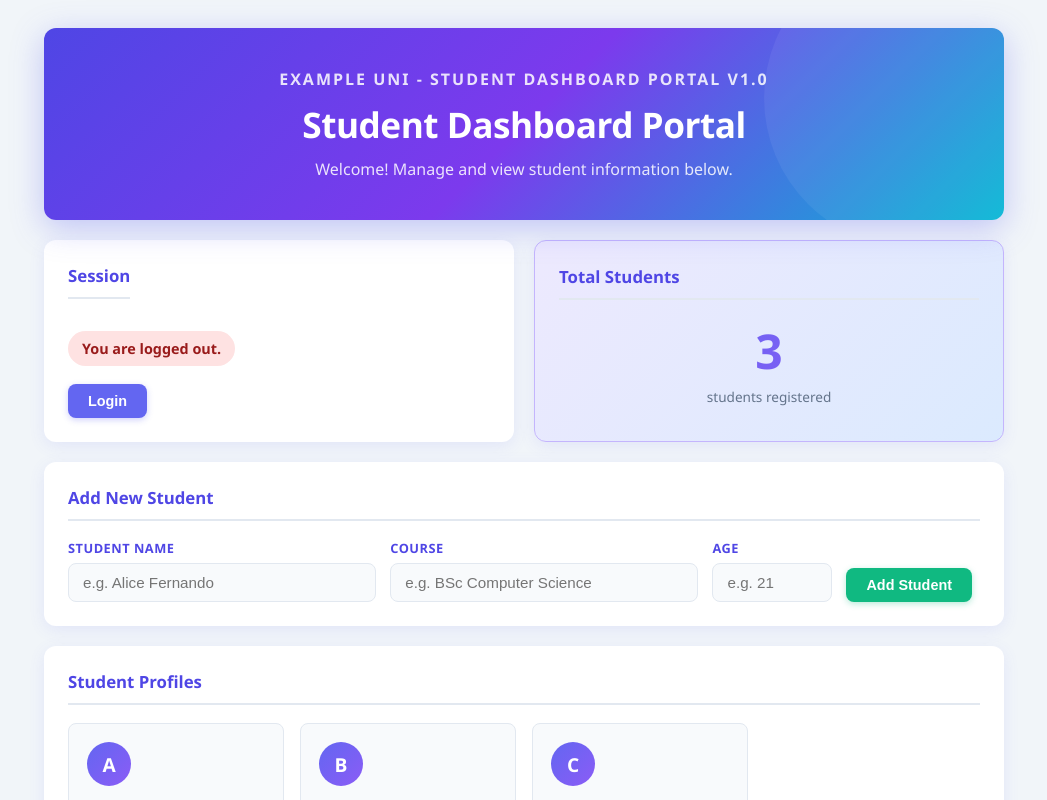
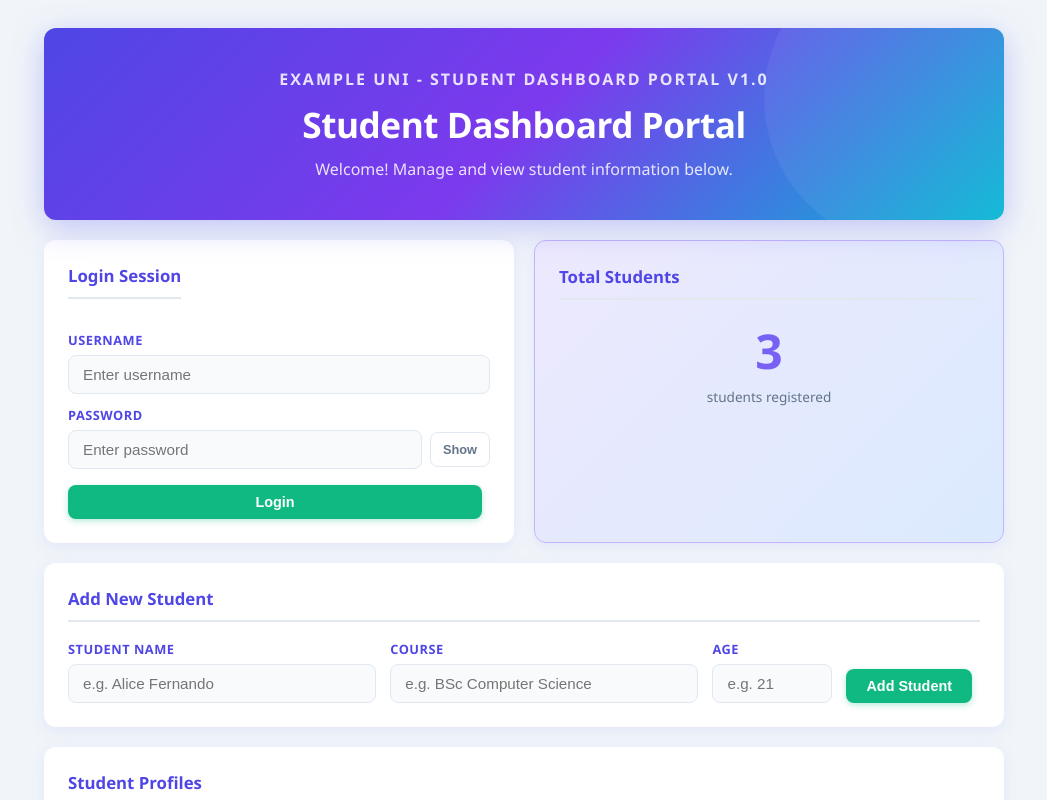
Before and after one commit to cnkulatunga/UOK-Student-APP, a React (Vite) app: page / in a window 1280 px wide. Shown: the top 800 px of the page, without its empty margins (116-1163 px from the left). Built offline with nearby package versions, Linux system fonts and the light colour scheme.

Commit message:
Add admin login form with credentials, rename Actions to Contact Info

```diff
--- a/src/App.jsx
+++ b/src/App.jsx
@@ -94,7 +94,7 @@ function App() {
 
       {/* Part 4 – Reusable Button; each instance carries its own alert message */}
       <div className="section">
-        <h3>Actions</h3>
+        <h3>Contact Info</h3>
         <Button label="Get Info" message="Welcome to the Student Dashboard!" />
         <Button label="Contact Admin" message="Please email charithk@exampleuni.com" />
       </div>
--- a/src/components/LoginLogout.jsx
+++ b/src/components/LoginLogout.jsx
@@ -1,43 +1,110 @@
 /**
  * @file LoginLogout.jsx
  * @description Part 7 – Conditional Rendering.
- *              Demonstrates conditional rendering by toggling between a
- *              logged-in and logged-out state using the useState hook.
- *              Assumption: authentication is simulated with a boolean flag.
- *              No real auth logic (tokens, sessions) is implemented as this
- *              is a UI demonstration only.
+ *              Renders a login form when logged out and a welcome message when
+ *              logged in. Credentials are hardcoded for demonstration purposes
+ *              only — in a real system these would be verified against a backend.
+ *
+ *              Assumption:
+ *              Admin username: admin
+ *              Admin password: admin123
  */
 
 import { useState } from "react";
 
+/** Hardcoded admin credentials (demo only — not for production use). */
+const ADMIN_USERNAME = "admin";
+const ADMIN_PASSWORD = "admin123";
+
 /**
- * LoginLogout – toggles session state and conditionally renders a status message
- * and button label based on whether the user is logged in.
+ * LoginLogout – conditionally renders a credential form or a logged-in banner
+ * depending on session state.
  *
  * @returns {JSX.Element}
  */
 function LoginLogout() {
-  // false = logged out by default; toggled on button click
-  const [isLoggedIn, setIsLoggedIn] = useState(false);
+  const [isLoggedIn, setIsLoggedIn]   = useState(false);
+  const [username, setUsername]       = useState("");
+  const [password, setPassword]       = useState("");
+  const [error, setError]             = useState("");
+  const [showPassword, setShowPassword] = useState(false);
+
+  /**
+   * Validates credentials against the hardcoded admin values.
+   * Sets an error message on failure; updates session state on success.
+   *
+   * @param {React.FormEvent} e
+   */
+  const handleLogin = (e) => {
+    e.preventDefault();
+    if (username === ADMIN_USERNAME && password === ADMIN_PASSWORD) {
+      setIsLoggedIn(true);
+      setError("");
+    } else {
+      setError("Invalid username or password.");
+    }
+  };
+
+  /** Clears session and resets the form fields. */
+  const handleLogout = () => {
+    setIsLoggedIn(false);
+    setUsername("");
+    setPassword("");
+    setError("");
+    setShowPassword(false);
+  };
 
   return (
     <div className="section login-section">
-      <h3>Session</h3>
+      <h3>Login Session</h3>
 
-      {/* Conditionally render status message based on login state */}
+      {/* Conditionally render login form or logged-in state */}
       {isLoggedIn ? (
-        <p className="status logged-in">You are logged in.</p>
+        <div className="logged-in-view">
+          <p className="status logged-in">Logged in as <strong>{ADMIN_USERNAME}</strong></p>
+          <button className="btn btn-logout" onClick={handleLogout}>Logout</button>
+        </div>
       ) : (
-        <p className="status logged-out">You are logged out.</p>
+        <form className="login-form" onSubmit={handleLogin}>
+          {error && <p className="form-error">{error}</p>}
+
+          <div className="form-group">
+            <label htmlFor="username">Username</label>
+            <input
+              id="username"
+              type="text"
+              placeholder="Enter username"
+              value={username}
+              onChange={(e) => setUsername(e.target.value)}
+              autoComplete="username"
+            />
+          </div>
+
+          <div className="form-group">
+            <label htmlFor="password">Password</label>
+            <div className="password-wrapper">
+              <input
+                id="password"
+                type={showPassword ? "text" : "password"}
+                placeholder="Enter password"
+                value={password}
+                onChange={(e) => setPassword(e.target.value)}
+                autoComplete="current-password"
+              />
+              {/* Toggle password visibility */}
+              <button
+                type="button"
+                className="toggle-password"
+                onClick={() => setShowPassword(!showPassword)}
+              >
+                {showPassword ? "Hide" : "Show"}
+              </button>
+            </div>
+          </div>
+
+          <button type="submit" className="btn btn-primary">Login</button>
+        </form>
       )}
-
-      {/* Button label and behaviour toggle with the same state */}
-      <button
-        className="btn"
-        onClick={() => setIsLoggedIn(!isLoggedIn)}
-      >
-        {isLoggedIn ? "Logout" : "Login"}
-      </button>
     </div>
   );
 }
--- a/src/index.css
+++ b/src/index.css
@@ -434,6 +434,70 @@ body {
   padding: 8px 0;
 }
 
+/* ── Login form ────────────────────────────────────────── */
+.login-form {
+  display: flex;
+  flex-direction: column;
+  gap: 12px;
+  width: 100%;
+}
+
+.password-wrapper {
+  display: flex;
+  align-items: center;
+  gap: 8px;
+}
+
+.password-wrapper input {
+  flex: 1;
+  padding: 10px 14px;
+  border: 1.5px solid var(--border);
+  border-radius: var(--radius-sm);
+  font-size: 0.95rem;
+  outline: none;
+  background: var(--surface-alt);
+  transition: border-color 0.2s, box-shadow 0.2s;
+}
+
+.password-wrapper input:focus {
+  border-color: var(--primary);
+  box-shadow: 0 0 0 3px rgba(99, 102, 241, 0.15);
+}
+
+.toggle-password {
+  background: none;
+  border: 1.5px solid var(--border);
+  border-radius: var(--radius-sm);
+  padding: 9px 12px;
+  font-size: 0.8rem;
+  font-weight: 600;
+  color: var(--text-muted);
+  cursor: pointer;
+  transition: border-color 0.2s, color 0.2s;
+  white-space: nowrap;
+}
+
+.toggle-password:hover {
+  border-color: var(--primary);
+  color: var(--primary);
+}
+
+.logged-in-view {
+  display: flex;
+  flex-direction: column;
+  gap: 12px;
+}
+
+.btn-logout {
+  background-color: var(--danger);
+  box-shadow: 0 2px 6px rgba(239, 68, 68, 0.3);
+}
+
+.btn-logout:hover {
+  background-color: var(--danger-dark);
+  box-shadow: 0 4px 12px rgba(239, 68, 68, 0.4);
+}
+
 /* ── Footer ────────────────────────────────────────────── */
 .footer {
   background: linear-gradient(135deg, #4f46e5, #7c3aed);
```
